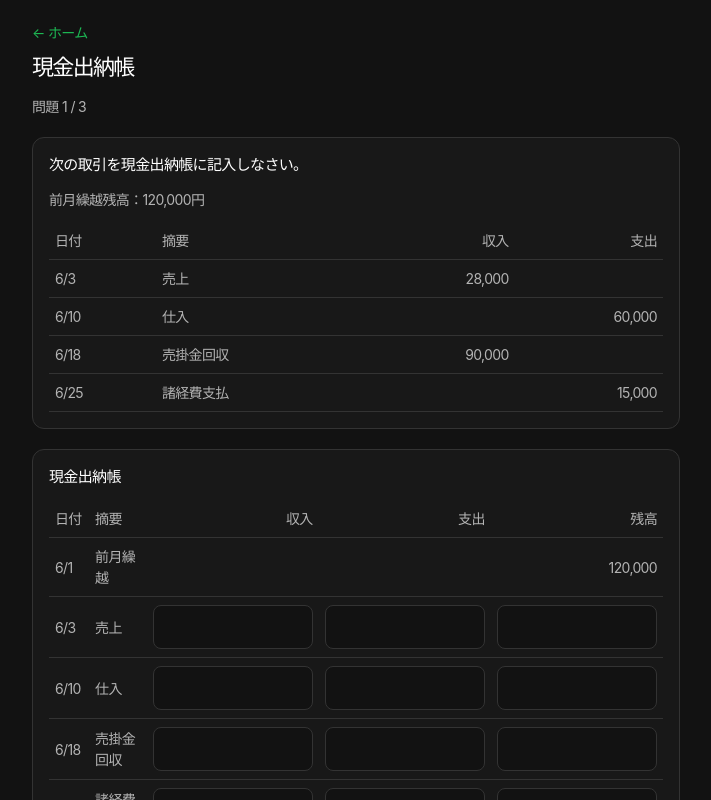
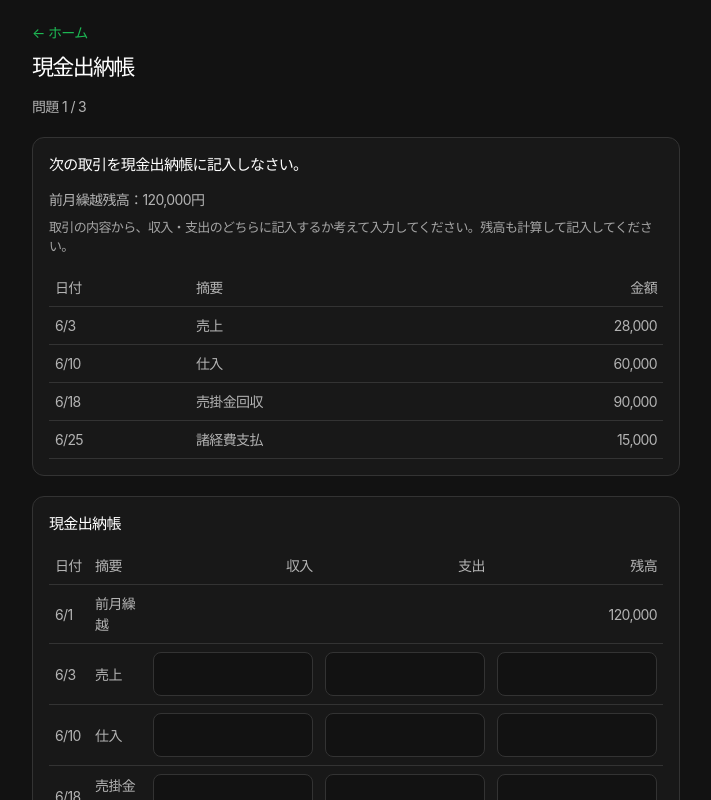
Before and after one commit to fkt78/OMK-BOKI-APP, a React (Vite) app: page /q2-books in a window 1280 px wide. Shown: the top 800 px of the page, without its empty margins (284-995 px from the left). Built offline with nearby package versions, Linux system fonts and the light colour scheme.

Commit message:
fix: 補助簿で取引の事実のみ表示、収入・支出は学習者が判断（v1.2.2）
- 問題を日付・摘要・金額の3列に変更
- 写すだけで正解できてしまう問題を解消

```diff
--- a/package.json
+++ b/package.json
@@ -1,7 +1,7 @@
 {
   "name": "boki3-learning",
   "private": true,
-  "version": "1.2.1",
+  "version": "1.2.2",
   "type": "module",
   "scripts": {
     "dev": "vite",
--- a/src/data/cashBookProblems.ts
+++ b/src/data/cashBookProblems.ts
@@ -10,15 +10,18 @@ export interface CashBookRow {
   balance: number
 }
 
+/** 取引の事実のみ（収入・支出は非表示で、学習者が判断する） */
+export interface CashBookTransactionFact {
+  date: string
+  description: string
+  amount: number
+}
+
 export interface CashBookProblem {
   id: string
   openingBalance: number
-  transactions: Array<{
-    date: string
-    description: string
-    type: 'income' | 'expense'
-    amount: number
-  }>
+  /** 取引の事実（日付・摘要・金額のみ。収入・支出は学習者が判断） */
+  transactions: CashBookTransactionFact[]
   answer: CashBookRow[]
 }
 
@@ -27,10 +30,10 @@ export const CASH_BOOK_PROBLEMS: CashBookProblem[] = [
     id: 'cash-001',
     openingBalance: 50000,
     transactions: [
-      { date: '4/5', description: '売上', type: 'income', amount: 30000 },
-      { date: '4/10', description: '買掛金支払', type: 'expense', amount: 20000 },
-      { date: '4/15', description: '売掛金回収', type: 'income', amount: 40000 },
-      { date: '4/20', description: '給料支払', type: 'expense', amount: 35000 }
+      { date: '4/5', description: '売上', amount: 30000 },
+      { date: '4/10', description: '買掛金支払', amount: 20000 },
+      { date: '4/15', description: '売掛金回収', amount: 40000 },
+      { date: '4/20', description: '給料支払', amount: 35000 }
     ],
     answer: [
       { date: '4/1', description: '前月繰越', income: null, expense: null, balance: 50000 },
@@ -44,10 +47,10 @@ export const CASH_BOOK_PROBLEMS: CashBookProblem[] = [
     id: 'cash-002',
     openingBalance: 80000,
     transactions: [
-      { date: '5/1', description: '借入金', type: 'income', amount: 100000 },
-      { date: '5/8', description: '備品購入', type: 'expense', amount: 45000 },
-      { date: '5/15', description: '売上', type: 'income', amount: 55000 },
-      { date: '5/22', description: '借入金返済', type: 'expense', amount: 50000 }
+      { date: '5/1', description: '借入金', amount: 100000 },
+      { date: '5/8', description: '備品購入', amount: 45000 },
+      { date: '5/15', description: '売上', amount: 55000 },
+      { date: '5/22', description: '借入金返済', amount: 50000 }
     ],
     answer: [
       { date: '5/1', description: '前月繰越', income: null, expense: null, balance: 80000 },
@@ -61,10 +64,10 @@ export const CASH_BOOK_PROBLEMS: CashBookProblem[] = [
     id: 'cash-003',
     openingBalance: 120000,
     transactions: [
-      { date: '6/3', description: '売上', type: 'income', amount: 28000 },
-      { date: '6/10', description: '仕入', type: 'expense', amount: 60000 },
-      { date: '6/18', description: '売掛金回収', type: 'income', amount: 90000 },
-      { date: '6/25', description: '諸経費支払', type: 'expense', amount: 15000 }
+      { date: '6/3', description: '売上', amount: 28000 },
+      { date: '6/10', description: '仕入', amount: 60000 },
+      { date: '6/18', description: '売掛金回収', amount: 90000 },
+      { date: '6/25', description: '諸経費支払', amount: 15000 }
     ],
     answer: [
       { date: '6/1', description: '前月繰越', income: null, expense: null, balance: 120000 },
--- a/src/pages/CashBookPage.css
+++ b/src/pages/CashBookPage.css
@@ -48,8 +48,19 @@
 
 .opening {
   font-size: 14px;
+  margin: 0 0 8px;
+  color: var(--text);
+}
+
+.transactions-hint {
+  font-size: 13px;
+  color: var(--text);
   margin: 0 0 12px;
-  color: var(--text);
+  opacity: 0.9;
+}
+
+.transactions-table td.num {
+  text-align: right;
 }
 
 .transactions-table,
--- a/src/pages/CashBookPage.tsx
+++ b/src/pages/CashBookPage.tsx
@@ -113,13 +113,13 @@ export function CashBookPage() {
         <div className="transactions-box">
           <h3>次の取引を現金出納帳に記入しなさい。</h3>
           <p className="opening">前月繰越残高：{problem.openingBalance.toLocaleString()}円</p>
+          <p className="transactions-hint">取引の内容から、収入・支出のどちらに記入するか考えて入力してください。残高も計算して記入してください。</p>
           <table className="transactions-table">
             <thead>
               <tr>
                 <th>日付</th>
                 <th>摘要</th>
-                <th>収入</th>
-                <th>支出</th>
+                <th>金額</th>
               </tr>
             </thead>
             <tbody>
@@ -127,8 +127,7 @@ export function CashBookPage() {
                 <tr key={i}>
                   <td>{t.date}</td>
                   <td>{t.description}</td>
-                  <td>{t.type === 'income' ? t.amount.toLocaleString() : ''}</td>
-                  <td>{t.type === 'expense' ? t.amount.toLocaleString() : ''}</td>
+                  <td className="num">{t.amount.toLocaleString()}</td>
                 </tr>
               ))}
             </tbody>
```
